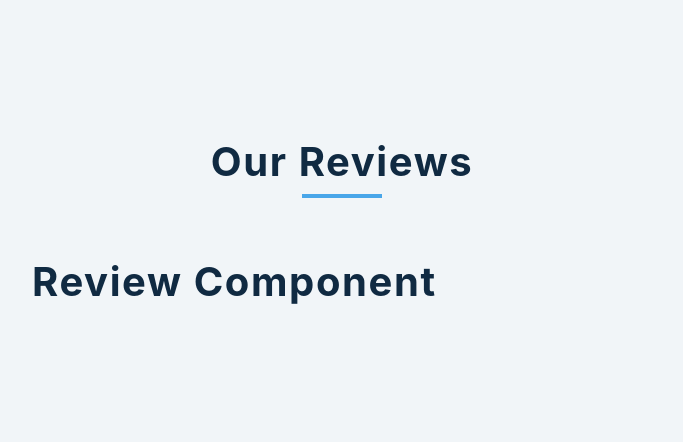
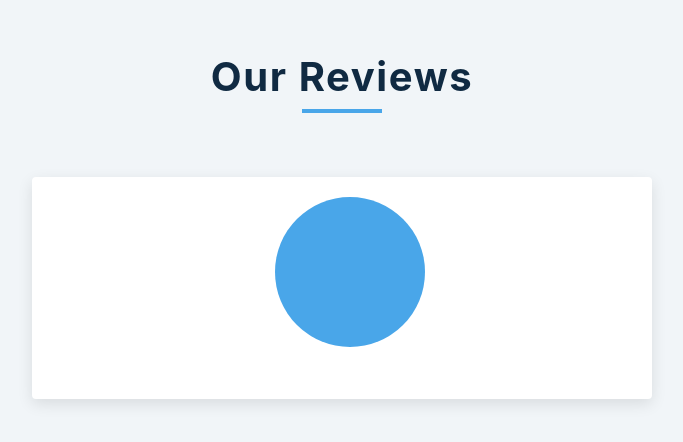
Before and after one commit to jobitoalv/reactReview, a React (Create React App) app: page / in a window 1280 px wide. Shown: the part 172-614 px from the top of the page, without its empty margins (298-981 px from the left). Built offline with nearby package versions, Linux system fonts and the light colour scheme; the HTML template or start-up script is replaced by a standard one.

Commit message:
added div with classname img container

```diff
--- a/src/Review.js
+++ b/src/Review.js
@@ -5,7 +5,11 @@ import { FaChevronLeft, FaChevronRight, FaQuoteRight } from 'react-icons/fa';
 const Review = () => {
   const [index,setIndex] = useState(0);
   const {name, job, image, text} = people[index];
-  return <h2>review component</h2>;
+  return <article className='review'>
+    <div className='img-container'>
+
+    </div>
+  </article>;
 };
 
 export default Review;
```
